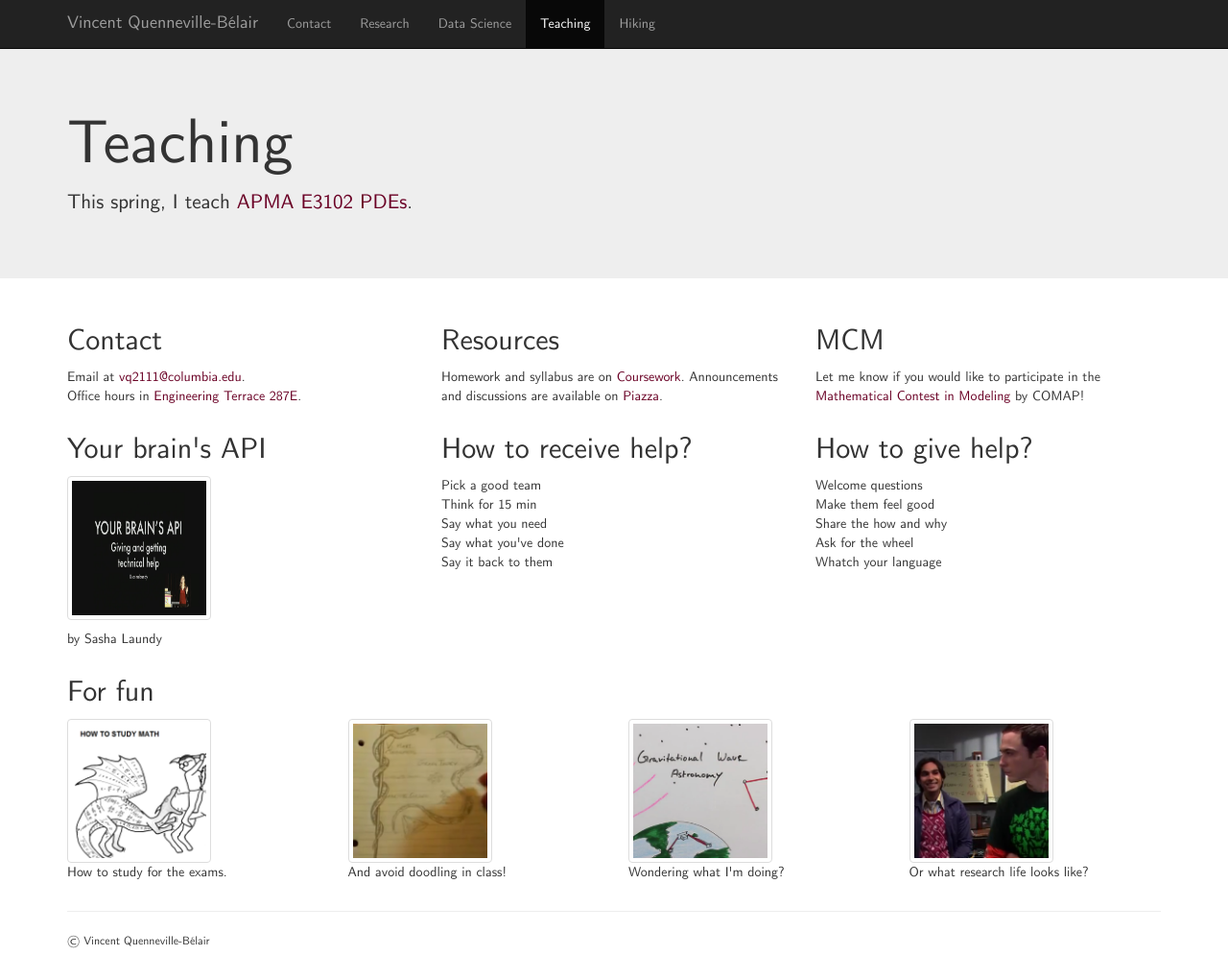
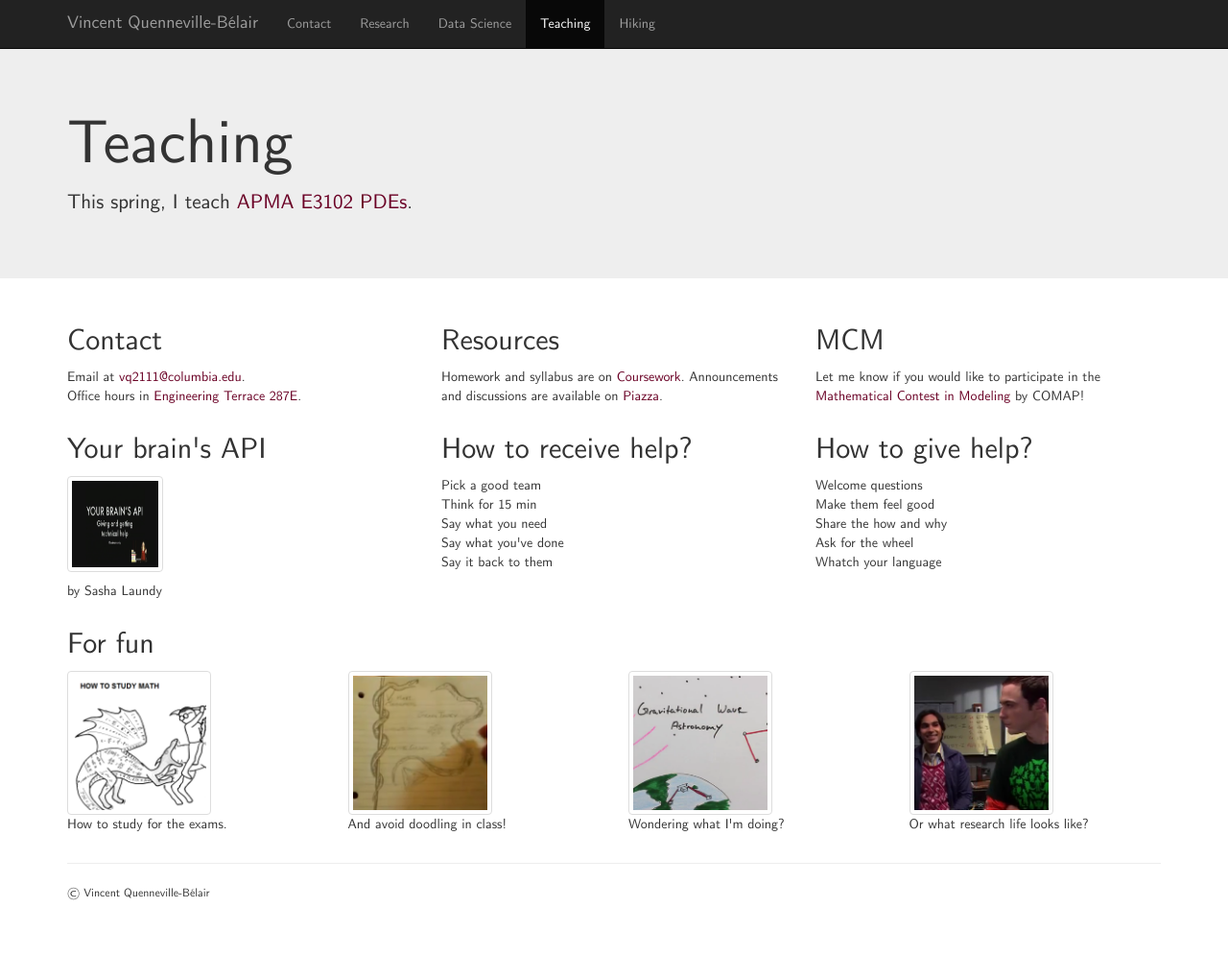
Before and after one commit to vincentqb/vincentqb.github.io.archive, a Jekyll site: the page built from teaching.html, in a window 1280 px wide and 1020 px high. Shown: the whole window at 96% size. Built offline with Jekyll 4.4.1, drawn with Linux system fonts in a browser that asks for light colours; nearby versions of some CDN libraries.

Commit message:
too big for that line.

```diff
--- a/teaching.html
+++ b/teaching.html
@@ -72,7 +72,7 @@
 <div class="col-md-4 col-sm-12">
 <h2>Your brain's API</h2>
 <p>
-<a href="https://www.youtube.com/embed/hY14Er6JX2s"><img src="images/help.png" style="width: 150px; height: 150px;" class="img-thumbnail" alt="Here's how to give and receive help"></a>
+<a href="https://www.youtube.com/embed/hY14Er6JX2s"><img src="images/help.png" style="width: 100px; height: 100px;" class="img-thumbnail" alt="Here's how to give and receive help"></a>
 </p>
 <p>by Sasha Laundy</p>
 </div>
```
